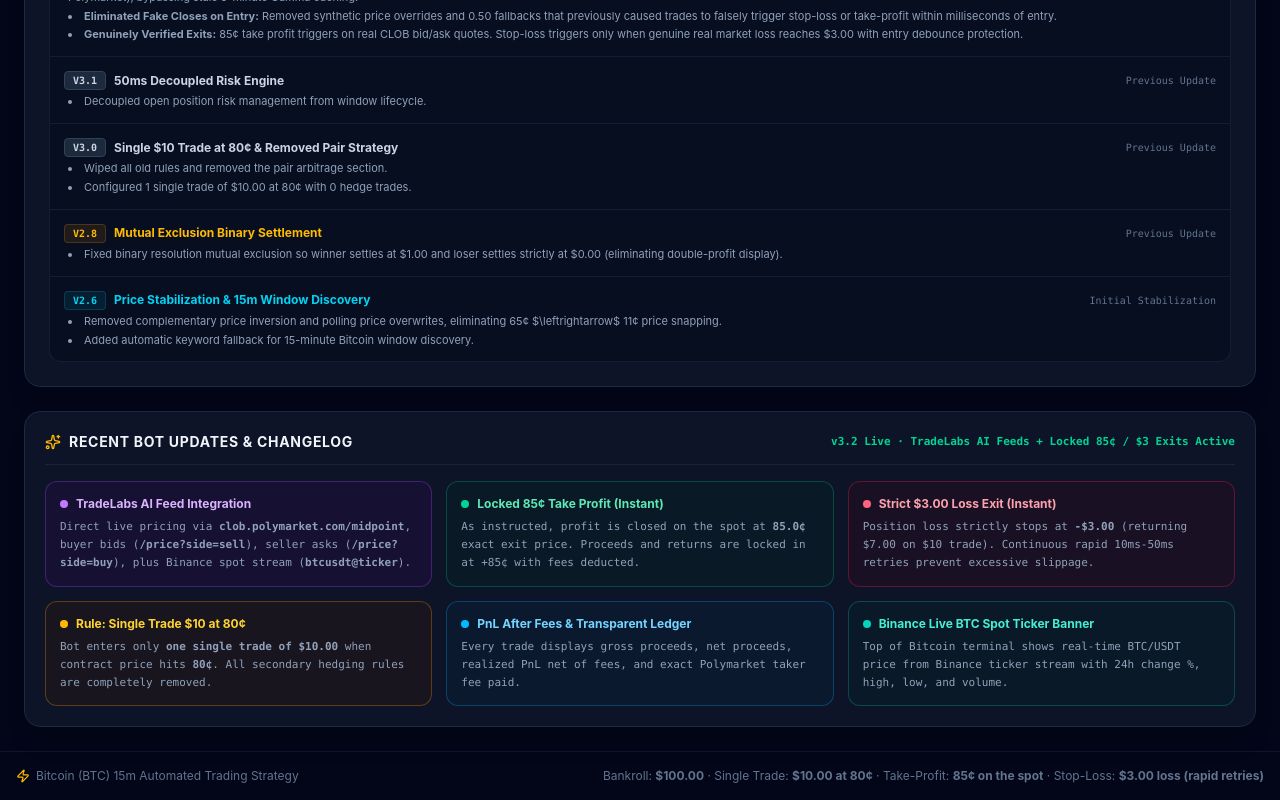
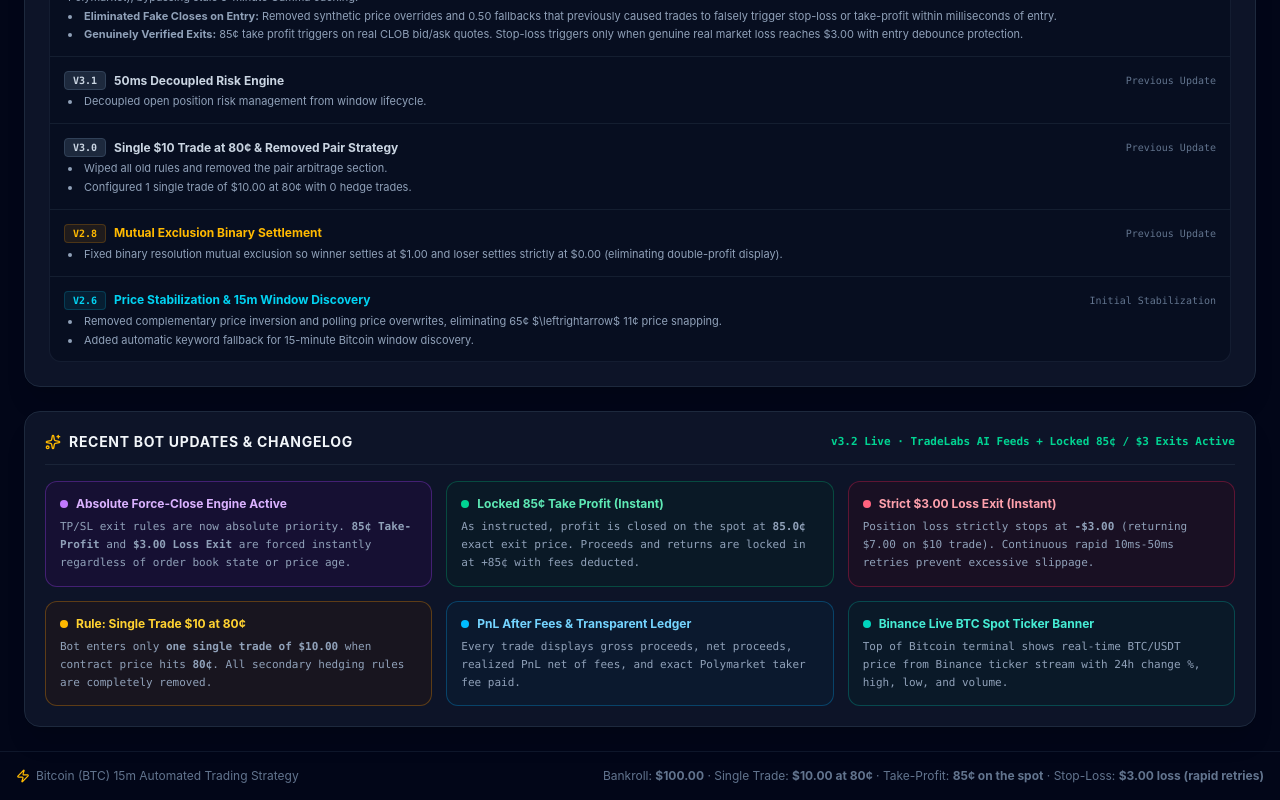
Before and after one commit to tganand/Copy-trade-bot, a React (Vite) app: page / in a window 1280 px wide. Shown: the part 1623-2423 px from the top of the page. Built offline with nearby package versions, Linux system fonts and the light colour scheme; no server answers.

Commit message:
update: changelog to Absolute Force-Close Engine

```diff
--- a/src/App.tsx
+++ b/src/App.tsx
@@ -477,10 +477,10 @@ export default function App() {
             <div className="p-3.5 rounded-xl bg-purple-950/20 border border-purple-500/30 space-y-1.5">
               <div className="flex items-center gap-2 font-bold text-purple-300">
                 <span className="flex h-2 w-2 rounded-full bg-purple-400 animate-pulse" />
-                <span>TradeLabs AI Feed Integration</span>
+                <span>Absolute Force-Close Engine Active</span>
               </div>
               <p className="text-slate-400 leading-relaxed font-mono text-[11px]">
-                Direct live pricing via <b>clob.polymarket.com/midpoint</b>, buyer bids (<b>/price?side=sell</b>), seller asks (<b>/price?side=buy</b>), plus Binance spot stream (<b>btcusdt@ticker</b>).
+                TP/SL exit rules are now absolute priority. <b>85¢ Take-Profit</b> and <b>$3.00 Loss Exit</b> are forced instantly regardless of order book state or price age.
               </p>
             </div>
 
```
